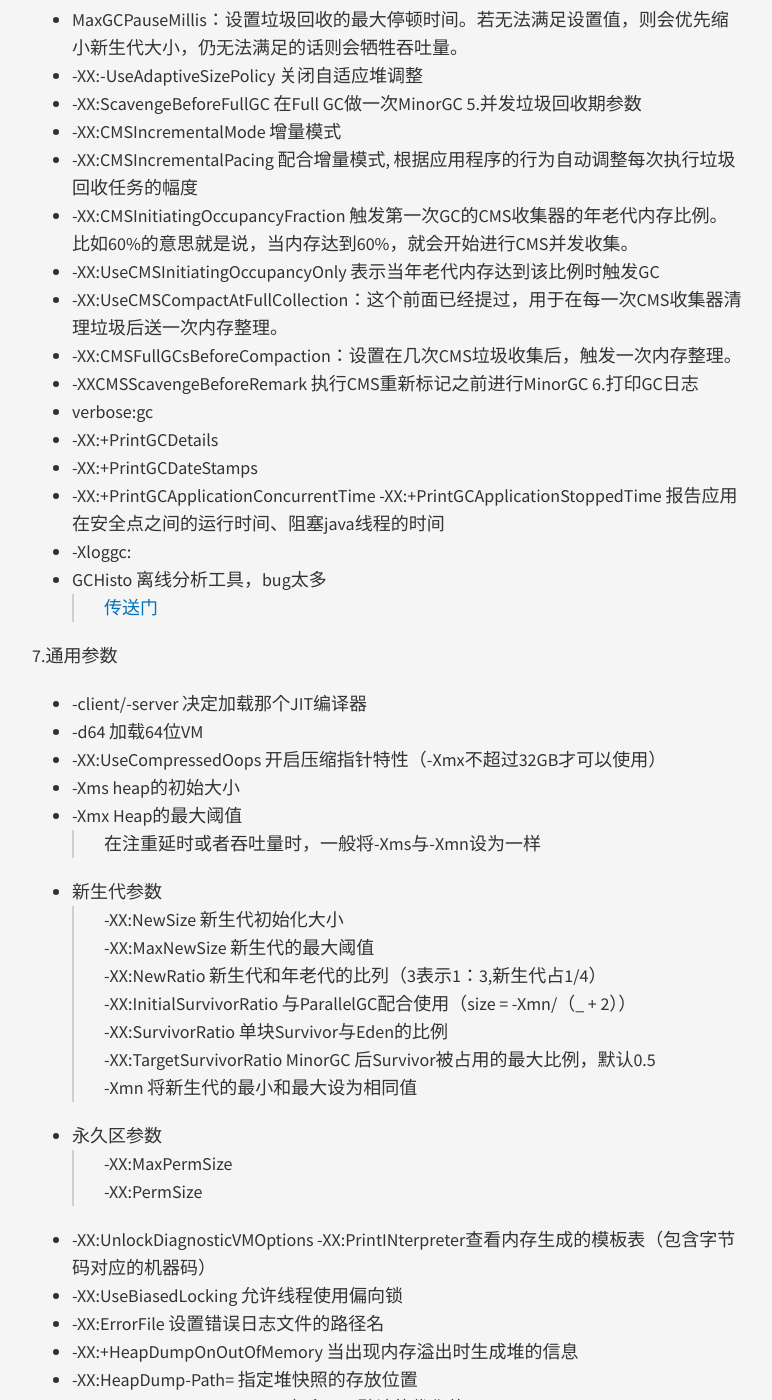
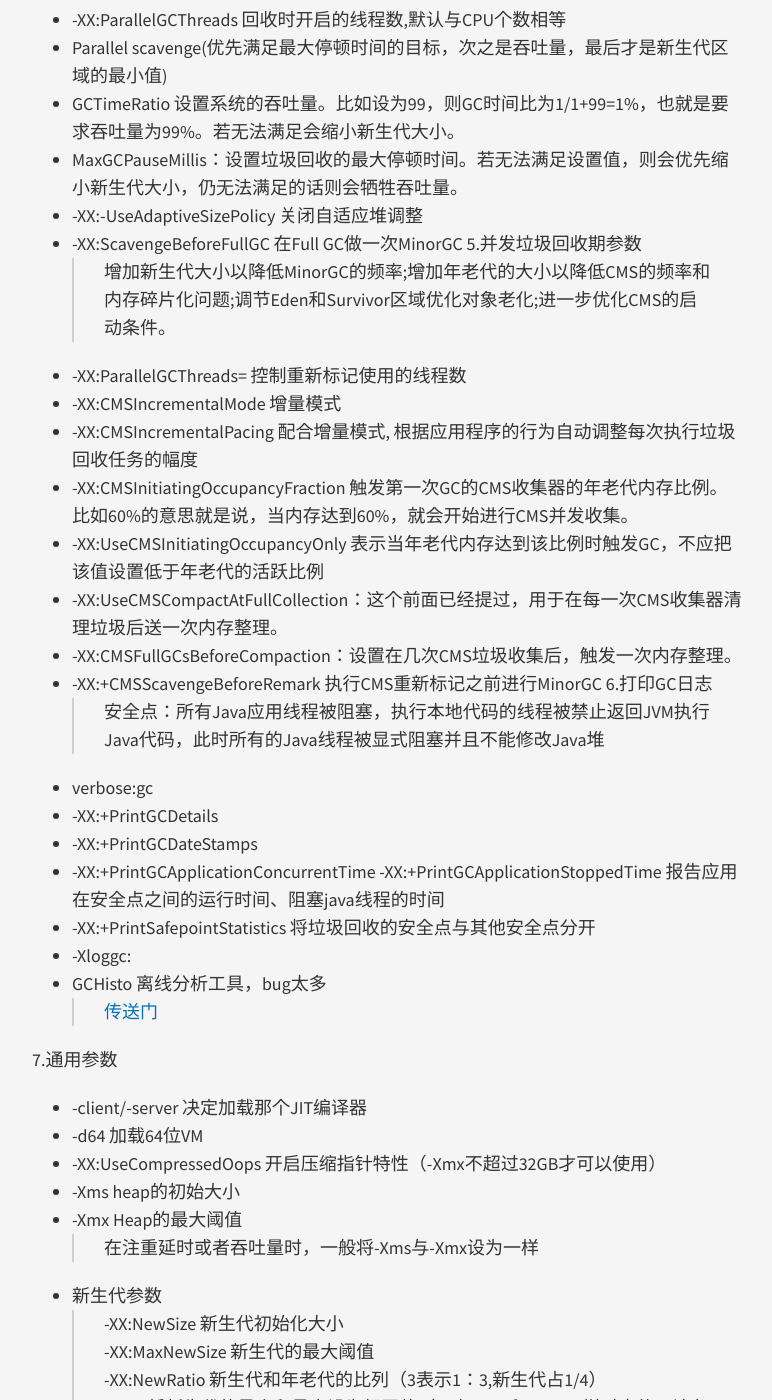
Before and after one commit to nanhuirong/nanhuirong.github.io, a Jekyll site: the page built from _posts/2017-03-16-JVM.md, in a window 1280 px wide and 1400 px high, scrolled down 2824 px. Shown: the whole window, without its empty margins (253-1025 px from the left). Built offline with Jekyll 4.4.1, drawn with Linux system fonts in a browser that asks for light colours; nearby versions of some CDN libraries; some of the changed text lies outside the part shown.

````diff
--- a/_posts/2017-03-16-JVM.md
+++ b/_posts/2017-03-16-JVM.md
@@ -33,6 +33,9 @@ JVM添加了-XX:+UseCompressedOops来开启压缩指针，将64位指针压缩
 + UseConcMarkSweepGC 并发低中断收集器，开启此参数使用ParNew & CMS（serial old为替补）搜集器（JDK1.4引入）<br>
 >会有并发模式失败<br>
 >会自动开启-XX:+UseParNewGC<br>
+>尽量靠minor gc进行垃圾回收，压缩式垃圾回收很慢<br>
+>如果年老代没有足够的空间处理新生代空间的对象晋升，只会在年老代触发一次stop-the-world的压缩式GC（与full GC有区别，full GC发生在新生代和年老代），调优主要是避免压缩式GC<br>
+>从并行切换到并发，年老代的空间要增加0.2-0.3<br>
 + UseParallelOldGC：开启此参数在年老代使用parallel old搜集器（该参数在JDK1.5之后已无用）
 + -XX:+UseG1GC    打开G1收集器
 + -XX:MaxGCPauseMillis=50 一次GC的暂停时间尽量保持在50ms内
@@ -55,25 +58,29 @@ JVM添加了-XX:+UseCompressedOops来开启压缩指针，将64位指针压缩
 + DisableExplicitGC   禁用system.gc
 
 4.并行垃圾回收器性能参数parNew
-+ ParallelGCThreads   回收时开启的线程数,默认与CPU个数相等
++ -XX:ParallelGCThreads   回收时开启的线程数,默认与CPU个数相等
 + Parallel scavenge(优先满足最大停顿时间的目标，次之是吞吐量，最后才是新生代区域的最小值)
 + GCTimeRatio 设置系统的吞吐量。比如设为99，则GC时间比为1/1+99=1%，也就是要求吞吐量为99%。若无法满足会缩小新生代大小。
 + MaxGCPauseMillis：设置垃圾回收的最大停顿时间。若无法满足设置值，则会优先缩小新生代大小，仍无法满足的话则会牺牲吞吐量。
 + -XX:-UseAdaptiveSizePolicy 关闭自适应堆调整
 + -XX:ScavengeBeforeFullGC 在Full GC做一次MinorGC
-5.并发垃圾回收期参数
+5.并发垃圾回收期参数<br>
+>增加新生代大小以降低MinorGC的频率;增加年老代的大小以降低CMS的频率和内存碎片化问题;调节Eden和Survivor区域优化对象老化;进一步优化CMS的启动条件。<br>
++ -XX:ParallelGCThreads= 控制重新标记使用的线程数
 + -XX:CMSIncrementalMode  增量模式
 + -XX:CMSIncrementalPacing    配合增量模式, 根据应用程序的行为自动调整每次执行垃圾回收任务的幅度
 + -XX:CMSInitiatingOccupancyFraction 触发第一次GC的CMS收集器的年老代内存比例。比如60%的意思就是说，当内存达到60%，就会开始进行CMS并发收集。
-+ -XX:UseCMSInitiatingOccupancyOnly 表示当年老代内存达到该比例时触发GC
++ -XX:UseCMSInitiatingOccupancyOnly 表示当年老代内存达到该比例时触发GC，不应把该值设置低于年老代的活跃比例
 + -XX:UseCMSCompactAtFullCollection：这个前面已经提过，用于在每一次CMS收集器清理垃圾后送一次内存整理。
 + -XX:CMSFullGCsBeforeCompaction：设置在几次CMS垃圾收集后，触发一次内存整理。
-+ -XXCMSScavengeBeforeRemark 执行CMS重新标记之前进行MinorGC
-6.打印GC日志
++ -XX:+CMSScavengeBeforeRemark 执行CMS重新标记之前进行MinorGC
+6.打印GC日志<br>
+>安全点：所有Java应用线程被阻塞，执行本地代码的线程被禁止返回JVM执行Java代码，此时所有的Java线程被显式阻塞并且不能修改Java堆<br>
 + verbose:gc
 + -XX:+PrintGCDetails
 + -XX:+PrintGCDateStamps
 + -XX:+PrintGCApplicationConcurrentTime -XX:+PrintGCApplicationStoppedTime 报告应用在安全点之间的运行时间、阻塞java线程的时间<br>
++ -XX:+PrintSafepointStatistics 将垃圾回收的安全点与其他安全点分开
 + -Xloggc:<filename>
 + GCHisto 离线分析工具，bug太多<br>
 >[传送门](https://java.net/projects/gchisto)<br>
@@ -84,26 +91,39 @@ JVM添加了-XX:+UseCompressedOops来开启压缩指针，将64位指针压缩
 + -XX:UseCompressedOops 开启压缩指针特性（-Xmx不超过32GB才可以使用）
 + -Xms heap的初始大小
 + -Xmx Heap的最大阈值<br>
->在注重延时或者吞吐量时，一般将-Xms与-Xmn设为一样<br>
+>在注重延时或者吞吐量时，一般将-Xms与-Xmx设为一样<br>
 + 新生代参数<br>
 >-XX:NewSize 新生代初始化大小<br>
 >-XX:MaxNewSize 新生代的最大阈值<br>
 >-XX:NewRatio 新生代和年老代的比列（3表示1：3,新生代占1/4）<br>
+>-Xmn 将新生代的最小和最大设为相同值（只有-Xms和-Xmx一样时才使用该参数）<br>
++ 年老代的大小按照新生代的大小隐式设定
++ 永久区参数<br>
+>-XX:MaxPermSize<br>
+>-XX:PermSize<br>
++ Survivor调优<br>
+>-XX:MaxTenuringThreshold 设置最大晋升年老代阈值<br>
+>-XX:PrintTenuringDistribution 监控对象年龄分布<br>
 >-XX:InitialSurvivorRatio 与ParallelGC配合使用（size = -Xmn/（_ + 2））<br>
 >-XX:SurvivorRatio 单块Survivor与Eden的比例<br>
 >-XX:TargetSurvivorRatio MinorGC 后Survivor被占用的最大比例，默认0.5<br>
->-Xmn 将新生代的最小和最大设为相同值<br>
-+ 永久区参数
->-XX:MaxPermSize<br>
->-XX:PermSize<br>
-+ -XX:UnlockDiagnosticVMOptions -XX:PrintINterpreter查看内存生成的模板表（包含字节码对应的机器码）
-+ -XX:UseBiasedLocking 允许线程使用偏向锁
-+ -XX:ErrorFile 设置错误日志文件的路径名
-+ -XX:+HeapDumpOnOutOfMemory 当出现内存溢出时生成堆的信息
-+ -XX:HeapDump-Path= 指定堆快照的存放位置
-+ -XX:PrintCommandLineFlags 打印JVM默认的优化值
-+ -XX:PrintCompilation 监控JIT编译器
-+ -XX:MaxTenuringThreshold 设置最大晋升年老代阈值
+>观察到新的晋升阈值持续<最大晋升阈值，或者Survivor空间小于总的存活对象都表明Survivor空间过小<br>
++ 其他参数
+>-XX:UnlockDiagnosticVMOptions -XX:PrintINterpreter查看内存生成的模板表（包含字节码对应的机器码）<br>
+>-XX:UseBiasedLocking 允许线程使用偏向锁<br>
+>-XX:ErrorFile 设置错误日志文件的路径名<br>
+>-XX:+HeapDumpOnOutOfMemory 当出现内存溢出时生成堆的信息<br>
+>-XX:HeapDump-Path= 指定堆快照的存放位置<br>
+>-XX:PrintCommandLineFlags 打印JVM默认的优化值<br>
+>-XX:PrintCompilation 监控JIT编译器<br>
+>DisableExplicitGC   禁用system.gc<br>
+>-XX:+PrintCompilation 有输出说明JIT编译器的工作还没结束<br>
+8.参数通用法则
++ java heap 设置为年老代稳定（full GC 后）时的3-4倍
++ 永久代的设置为永久代稳定时的1.2-1.5倍
++ 新生代应该为年老代稳定时的1-1.5倍
++ 年老代不低于活跃时的1.5倍
++ 新生代不低于heap的0.1
 
 
 ```shell
````
Also changed, not shown: _posts/2017-04-07-设计模式.md (added, +29 -0 lines).
